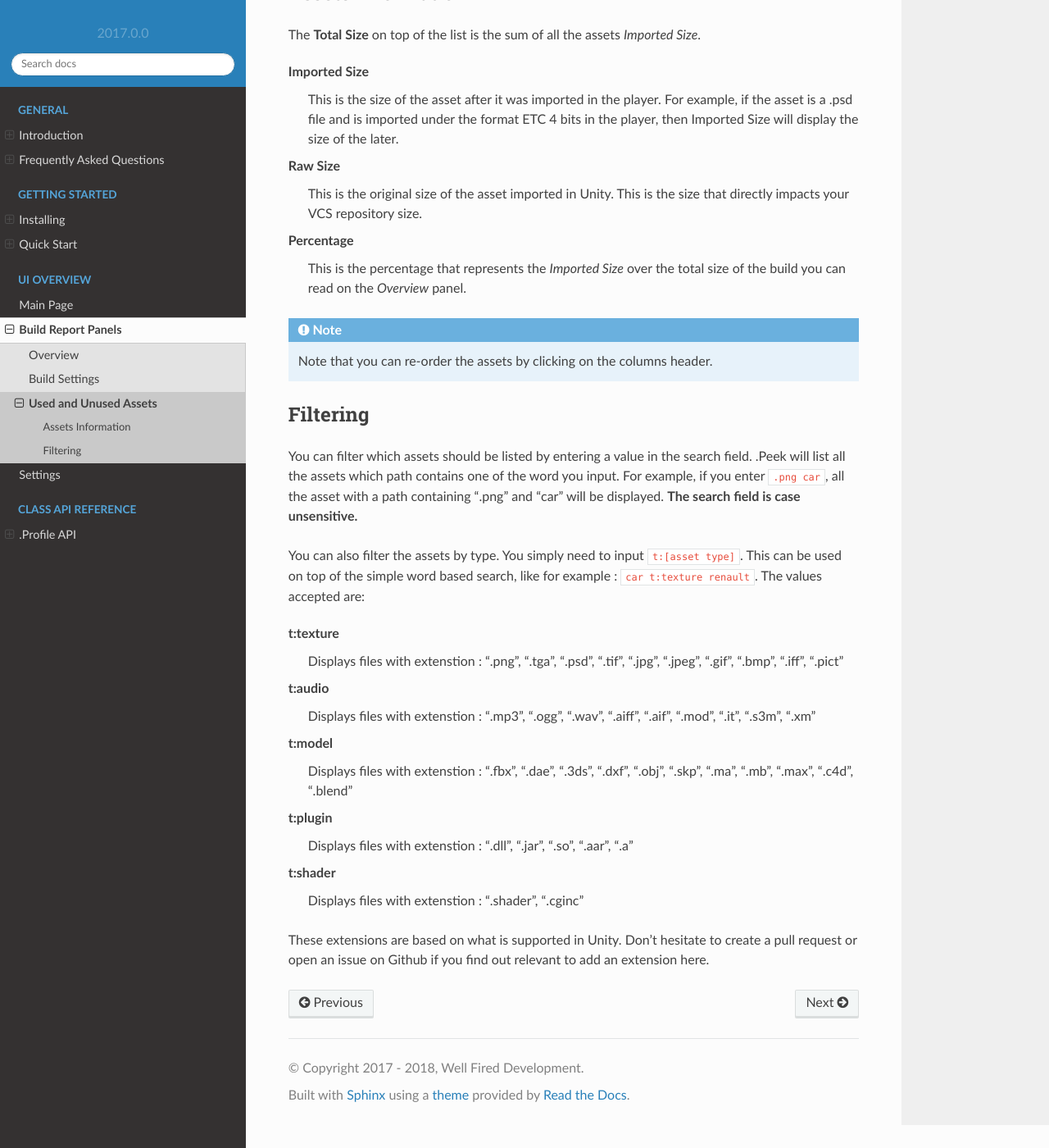
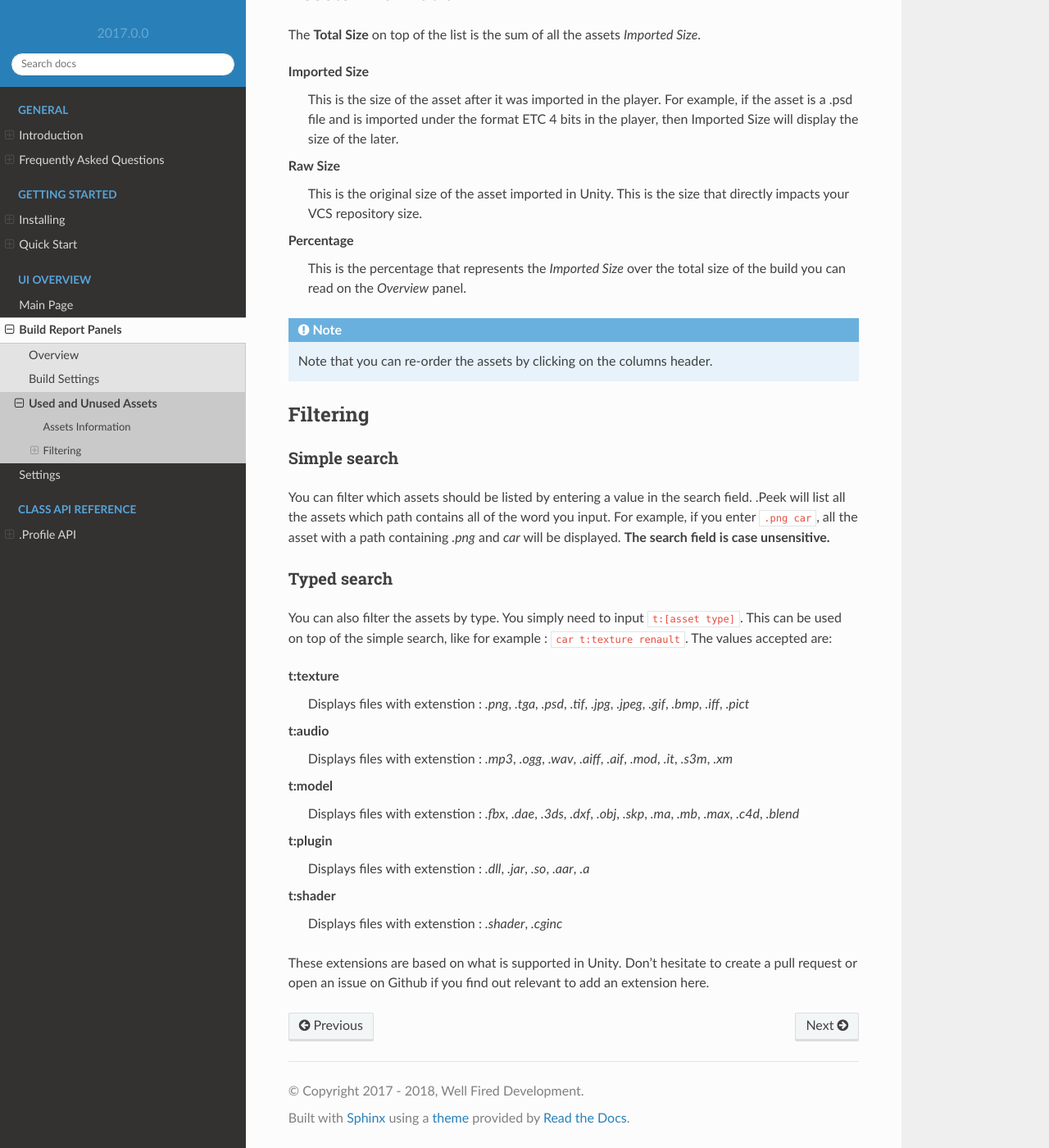
Before and after one commit to WellFiredDevelopment/dotPeekDocumentation, a Sphinx documentation site: the page built from sphinx/source/ui-overview/build-report-panels/build-report-assets.rst, in a window 1280 px wide and 1400 px high, scrolled down 753 px. Shown: the whole window at 82% size. Built offline with Sphinx 7.4.7 and the Read the Docs theme 2.0.0, drawn with Linux system fonts in a browser that asks for light colours.

Commit message:
build-report-assets : Slight improvement

```diff
--- a/sphinx/source/ui-overview/build-report-panels/build-report-assets.rst
+++ b/sphinx/source/ui-overview/build-report-panels/build-report-assets.rst
@@ -27,27 +27,33 @@
 Filtering
 ---------
 
+Simple search
+:::::::::::::
+
 You can filter which assets should be listed by entering a value in the search field. .Peek will list all the
-assets which path contains one of the word you input. For example, if you enter ``.png car``, all the asset with a path
-containing ".png" and "car" will be displayed. **The search field is case unsensitive.**
+assets which path contains all of the word you input. For example, if you enter ``.png car``, all the asset with a path
+containing *.png* and *car* will be displayed. **The search field is case unsensitive.**
+
+Typed search
+:::::::::::::
 
 You can also filter the assets by type. You simply need to input ``t:[asset type]``. This can be used on top of the
-simple word based search, like for example : ``car t:texture renault``. The values accepted are:
+simple search, like for example : ``car t:texture renault``. The values accepted are:
 
 t:texture
-   Displays files with extenstion : ".png", ".tga", ".psd", ".tif", ".jpg", ".jpeg", ".gif", ".bmp", ".iff", ".pict"
+   Displays files with extenstion : *.png*, *.tga*, *.psd*, *.tif*, *.jpg*, *.jpeg*, *.gif*, *.bmp*, *.iff*, *.pict*
 
 t:audio
-   Displays files with extenstion : ".mp3", ".ogg", ".wav", ".aiff", ".aif", ".mod", ".it", ".s3m", ".xm"
+   Displays files with extenstion : *.mp3*, *.ogg*, *.wav*, *.aiff*, *.aif*, *.mod*, *.it*, *.s3m*, *.xm*
 
 t:model
-   Displays files with extenstion : ".fbx", ".dae", ".3ds", ".dxf", ".obj", ".skp", ".ma", ".mb", ".max", ".c4d", ".blend"
+   Displays files with extenstion : *.fbx*, *.dae*, *.3ds*, *.dxf*, *.obj*, *.skp*, *.ma*, *.mb*, *.max*, *.c4d*, *.blend*
 
 t:plugin
-   Displays files with extenstion : ".dll", ".jar", ".so", ".aar", ".a"
+   Displays files with extenstion : *.dll*, *.jar*, *.so*, *.aar*, *.a*
 
 t:shader
-   Displays files with extenstion : ".shader", ".cginc"
+   Displays files with extenstion : *.shader*, *.cginc*
 
 These extensions are based on what is supported in Unity. Don't hesitate to create a pull request or open an issue on
 Github if you find out relevant to add an extension here.
```
